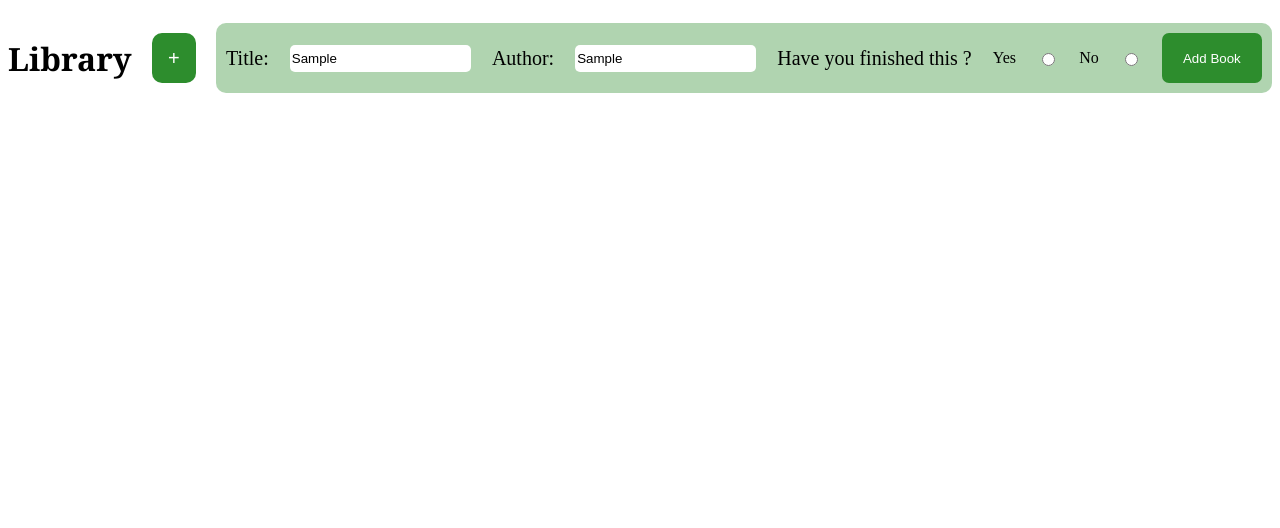
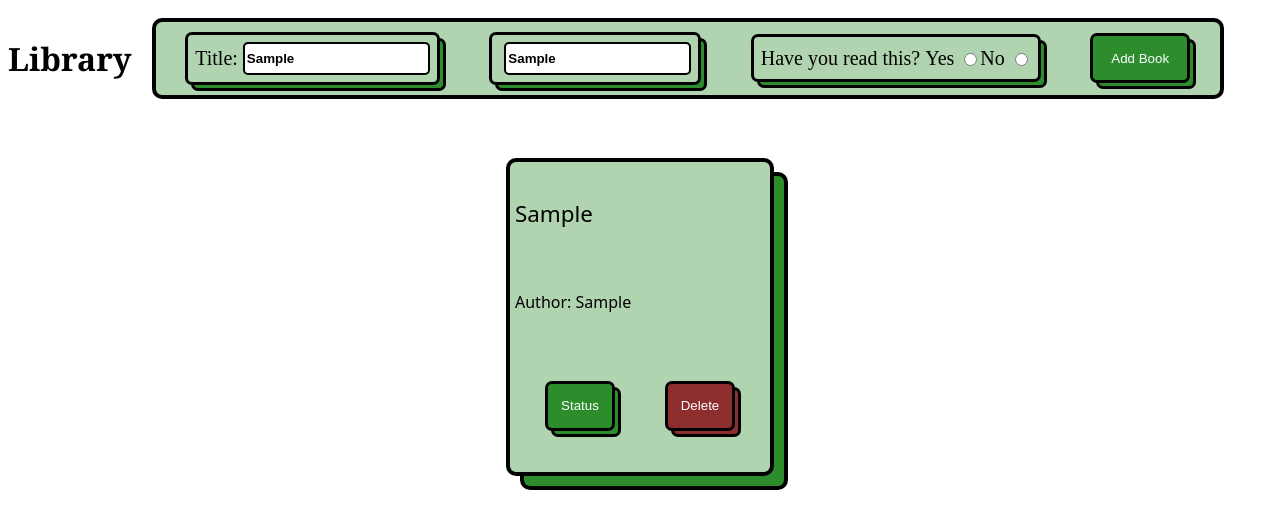
Before and after one commit to jayjvaughn/bookLibrary, a plain HTML site: page index.html in a window 1280 px wide. Both pictures are taken after typing "Sample", "Sample" into the empty fields and a click on the button "Add Book". Drawn offline with Linux system fonts and the light colour scheme.

Commit message:
so many changes, read below
I redesigned my overall library design, I then added the functionality of the isBookRead radio input, however im going to rewrite it because it works but not as i intend for it to work, its very overcomplicated. I also made it so that once you add your book to your library it also adds it to an index to save the books information

```diff
--- a/index.html
+++ b/index.html
@@ -10,25 +10,31 @@
 <div class="container">
     <div class="header">
         <h1>Library</h1>
-        <button class="addBookBtn">+</button>
         <div class="addBookForm">
+            <div>
                 <label for="title">Title:</label>
                 <input type="text" id="title" name="title">
-
-                <label for="author">Author:</label>
+            </div>
+            <div>
+                <label for="author"></label>
                 <input type="text" id="author" name="author">
-
+            </div>
                 <!-- <label for="pageNumber">Page Count</label>
                 <input type="number" id="pageNumber" name="pageNumber"> -->
-                <label for="isRead">Have you finished this ?</label>
-                <span>Yes</span><input type="radio" id="isRead" name="isRead" value="Yes">
-                <span>No</span><input type="radio" id="isRead" name="isRead" value="No">
+                <div>
+                <label for="isRead">Have you read this?</label>
+                <label for="yes">Yes</label>
+                <input type="radio" id="yes" value="Yes" name="status">
+                <label for="no">No</label>
+                <input type="radio" id="no" value="no" name="status">
+            </div>
             <button class="submitButton" type="submit">Add Book</button>
         </div>
     </div>
-    <div class="containerBody">
+    <div id="containerBody">
 
     </div>
 </div>
+<script src="script.js"></script>
 </body>
 </html>
--- a/script.js
+++ b/script.js
@@ -1,12 +1,82 @@
+const title = document.querySelector("#title");
+const author = document.querySelector("#author");
+const isRead = document.querySelector("#yes");
+const isNotRead = document.querySelector("#no");
+const popUpBtn = document.querySelector(".addBookPopUp");
+const addBtn = document.querySelector(".submitButton");
+const containerBody = document.querySelector("#containerBody")
+
+
 const myLibrary = [];
 
 function book(title, author, pageCount, isRead){
     this.title = title;
     this.author = author;
-    this.pageCount = pageCount;
     this.isRead = isRead;
 };
 
 function addBookToLibrary(){
+    myLibrary.push(book);
+};
+
+addBtn.addEventListener("click", bookCard);
+
+                    // Book Cards
+function bookCard(){
+const card = document.createElement("div");
+    card.classList.add('card');
+    containerBody.append(card);
+
+const bookTitle = document.createElement("div");
+    bookTitle.textContent = title.value;
+    bookTitle.classList.add("cardTitle");
+    card.appendChild(bookTitle);
+
+const bookAuthor =  document.createElement("div");
+bookAuthor.textContent = "Author: " + author.value;
+card.appendChild(bookAuthor);
+
+const isBookRead = function isBookReadChecker(){
+    if(yes.checked){
+    const isBookRead = document.createElement("div");
+    isBookRead.textContent = "Status: " + "Finsihed";
+    card.appendChild(isBookRead);
+    }
+    else if(no.checked){
+        const isBookRead = document.createElement("div");
+        isBookRead.textContent = "Status: " + "Still reading...";
+        card.appendChild(isBookRead);
+    }
+
+    const newBook = new book(title.value, author.value, );
+    console.log(newBook);
+    myLibrary.push(newBook);
 
 };
+isBookRead();
+
+                // Card Buttons
+const btnDiv = document.createElement("div");
+        btnDiv.classList.add('btnDiv');
+        card.appendChild(btnDiv);
+const readBtn = document.createElement("button");
+        readBtn.classList.add('readBtn');
+        readBtn.textContent = "Status";
+        btnDiv.appendChild(readBtn);
+const deleteBookBtn = document.createElement("button");
+    deleteBookBtn.classList.add('deleteBookBtn');
+    deleteBookBtn.textContent = "Delete";
+    btnDiv.appendChild(deleteBookBtn);
+
+    readBtn.addEventListener("click", ()=>{
+        if(isBookRead.textContent = "Status: " + "Finsihed"){
+            isBookRead.textContent = "Status: " + "Still reading...";
+        }
+        else if(isBookRead.textContent = "Status: " + "Still reading..."){
+            isBookRead.textContent = "Status: " + "Finsihed";
+        }
+    });
+
+containerBody.appendChild(card);
+
+};
--- a/styel.css
+++ b/styel.css
@@ -1,45 +1,46 @@
 .header{
     height: 100px;
+    width: 95%;
     display: flex;
     justify-content:flex-start;
     align-items: center;
     gap: 20px;
+    position: fixed;
 }
 .header > h1{
 font-family: Cambria, Cochin, Georgia, Times, 'Times New Roman', serif
 }
-.addBookBtn{
-    height: 50px;
-    width: 50px;
-    align-self: center;
-    background-color: #2d8d2d;
-    color: white;
-    border-radius: 10px;
-    border: none;
-    padding: 10px;
-    font-size: 20px;
-    transition: 0.3s ease;
-}
-.addBookBtn:hover{
-    background-color: #2d8d2dac;
-}
+
 .addBookForm{
     display: flex;
-    justify-content: space-between;
+    justify-content: space-around;
     width: 100%;
     background-color: #2d8d2d5f;
     border-radius: 10px;
     align-items: center;
-    gap: 5px;
+    gap: 10px;
     padding: 10px;
+    border: 4px solid black;
+}
+.addBookForm > div{
+    display: flex;
+    align-self: center;
+    padding: 7px;
+    border: 3px solid black;
+    box-shadow: 6px 6px 0 -3px #2d8d2d, 6px 6px 0 0 black;
+    border-radius: 7px;
 }
 label{
     font-size: 20px;
+    align-self: center;
+    padding-right: 5px;
 }
 input{
-    border: 0px;
+    border: 2px solid black;
     height: 25px;
     border-radius: 5px;
+    font-weight: bold;
+    padding: 2px;
     /* background: #2d8d2d5f; */
 }
 input:focus{
@@ -52,9 +53,74 @@ input:focus{
     background-color: #2d8d2d;
     color: white;
     border-radius: 7px;
-    border: none;
+    border: 3px solid black;
+    box-shadow: 6px 6px 0 -3px #2d8d2d, 6px 6px 0 0 black;
     transition: 0.3s ease;
 }
 .submitButton:hover{
     background-color: #2d8d2dac;
+    cursor: pointer;
 }
+#containerBody{
+    display: flex;
+    justify-content: space-evenly;
+    /* align-items: baseline; */
+    flex-direction: row;
+    flex-wrap: wrap;
+    gap: 2em;
+    padding-top: 150px;
+}
+.card{
+    display: flex;
+    justify-content: space-around;
+    flex-direction: column;
+    width: 250px;
+    height: 300px;
+    padding: 5px;
+    background-color: #2d8d2d5f;
+    border: 4px solid black;
+    border-radius: 10px;
+    font-family: system-ui, -apple-system, BlinkMacSystemFont, 'Segoe UI', Roboto, Oxygen, Ubuntu, Cantarell, 'Open Sans', 'Helvetica Neue', sans-serif;
+    font-size: 1rem;
+    box-shadow: 14px 14px 0 -4px #2d8d2d, 14px 14px 0 0 black;
+}
+.cardTitle{
+    font-size: 1.4rem;
+    display: flex;
+    flex-wrap: wrap;
+}
+.btnDiv{
+    display: flex;
+    justify-content: space-around;
+    padding: 5px;
+}
+.readBtn{
+    width: 70px;
+    height: 50px;
+    align-self: center;
+    background-color: #2d8d2d;
+    color: white;
+    border-radius: 7px;
+    border: 3px solid black;
+    box-shadow: 6px 6px 0 -3px #2d8d2d, 6px 6px 0 0 black;
+    transition: 0.3s ease;
+}
+.readBtn:hover{
+    background-color: #2d8d2dac;
+    cursor: pointer;
+}
+.deleteBookBtn {
+    width: 70px;
+    height: 50px;
+    align-self: center;
+    background-color: #8d2d2d;
+    color: white;
+    border-radius: 7px;
+    border: 3px solid black;
+    box-shadow: 6px 6px 0 -3px #8d2d2d, 6px 6px 0 0 black;
+    transition: 0.3s ease;
+}
+.deleteBookBtn:hover{
+    background-color: #8d2d2dac;
+    cursor: pointer;
+}
```
